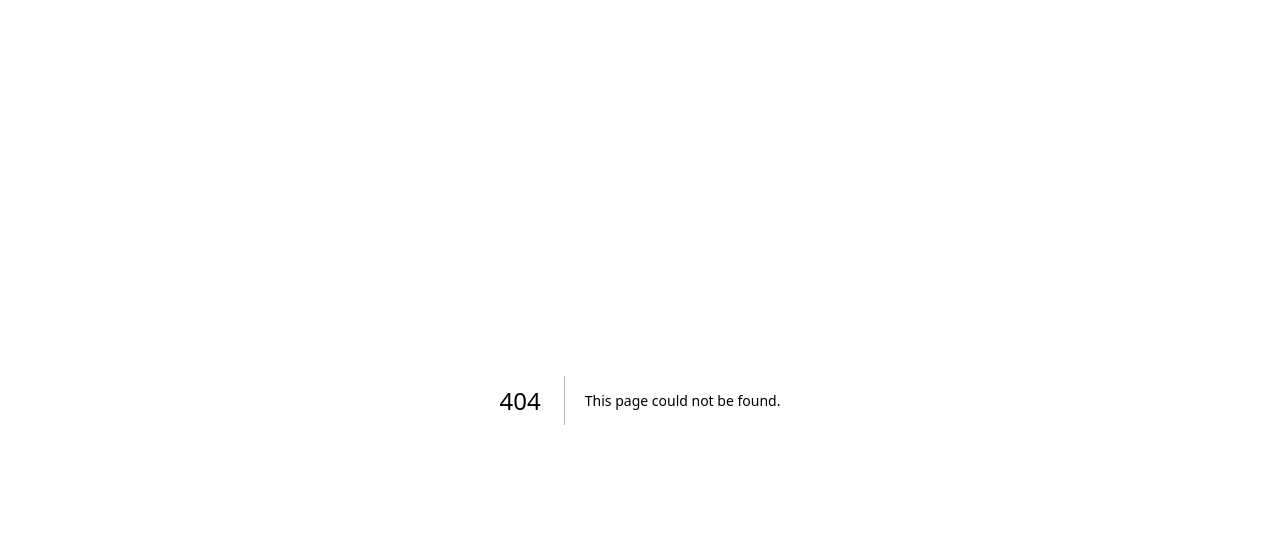
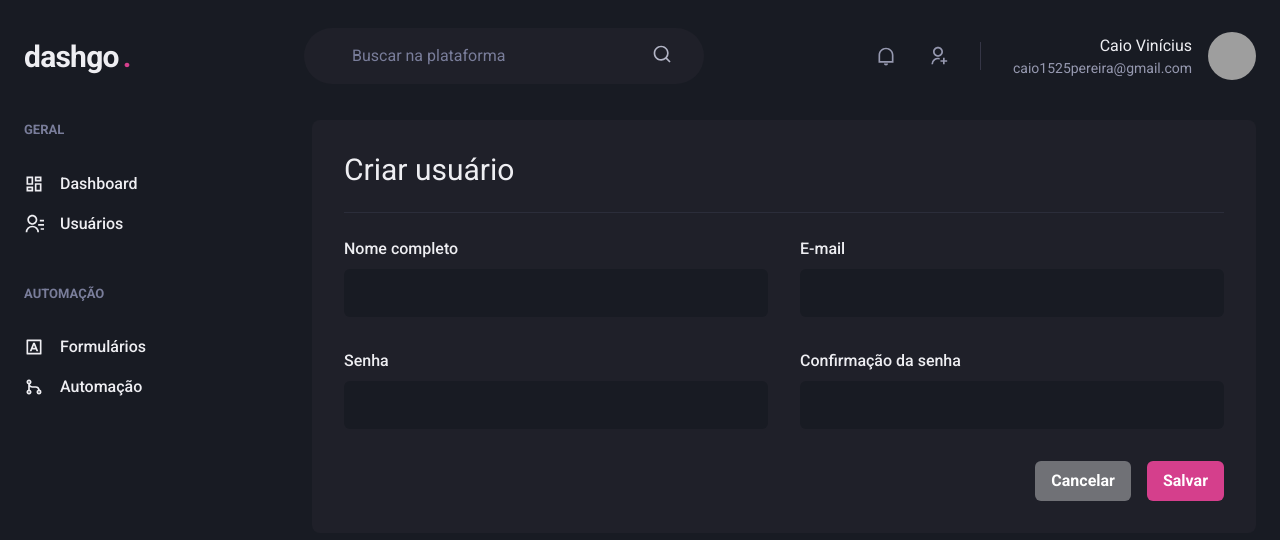
Before and after one commit to CaioVinicius7/dashgo, a Next.js app: page /users/create in a window 1280 px wide. Before the commit this address had no page. Shown: the top 540 px of the page. Built offline with nearby package versions, Linux system fonts and the light colour scheme; grey boxes are pictures that could not be loaded.

Commit message:
feat: :lipstick: Página CreateUser

```diff
--- /dev/null
+++ b/src/pages/users/create.tsx
@@ -0,0 +1,60 @@
+import {
+  Box,
+  Button,
+  Divider,
+  Flex,
+  Heading,
+  HStack,
+  SimpleGrid,
+  VStack
+} from "@chakra-ui/react";
+
+import { Header } from "../../components/Header";
+import { Sidebar } from "../../components/Sidebar";
+import { Input } from "../../components/Form/Input";
+
+export default function CreateUser() {
+  return (
+    <Box>
+      <Header />
+
+      <Flex w="100%" my="6" maxW={1480} mx="auto" px="6">
+        <Sidebar />
+
+        <Box flex="1" borderRadius={8} bg="gray.800" p="8">
+          <Heading size="lg" fontWeight="normal">
+            Criar usuário
+          </Heading>
+
+          <Divider my="6" borderColor="gray.700" />
+
+          <VStack spacing="8">
+            <SimpleGrid minChildWidth="240px" spacing="8" w="100%">
+              <Input name="name" label="Nome completo" />
+
+              <Input name="email" type="email" label="E-mail" />
+            </SimpleGrid>
+
+            <SimpleGrid minChildWidth="240px" spacing="8" w="100%">
+              <Input name="password" type="password" label="Senha" />
+
+              <Input
+                name="password_confirmation"
+                type="password"
+                label="Confirmação da senha"
+              />
+            </SimpleGrid>
+          </VStack>
+
+          <Flex mt="8" justify="flex-end">
+            <HStack spacing="4">
+              <Button colorScheme="whiteAlpha">Cancelar</Button>
+
+              <Button colorScheme="pink">Salvar</Button>
+            </HStack>
+          </Flex>
+        </Box>
+      </Flex>
+    </Box>
+  );
+}
```
